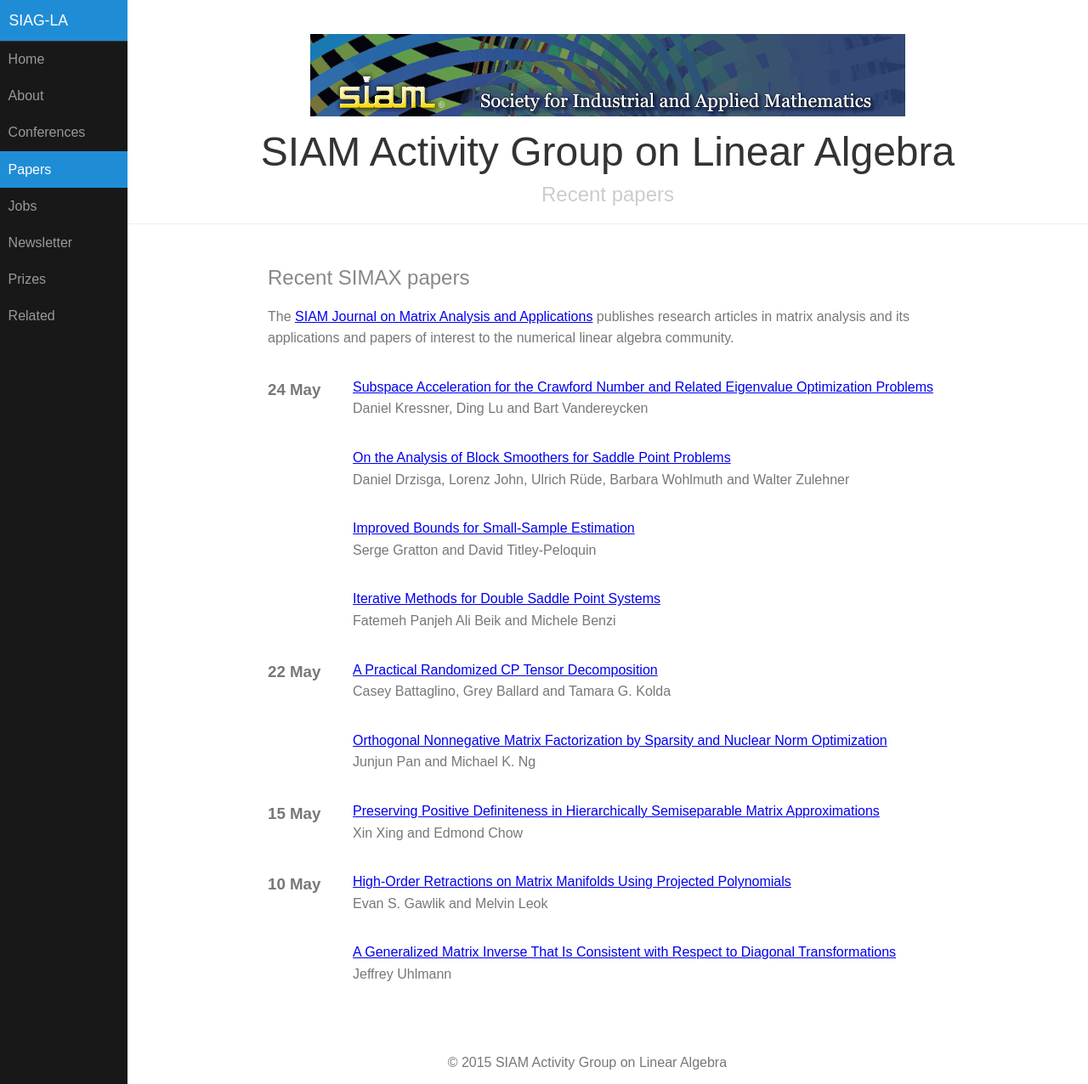
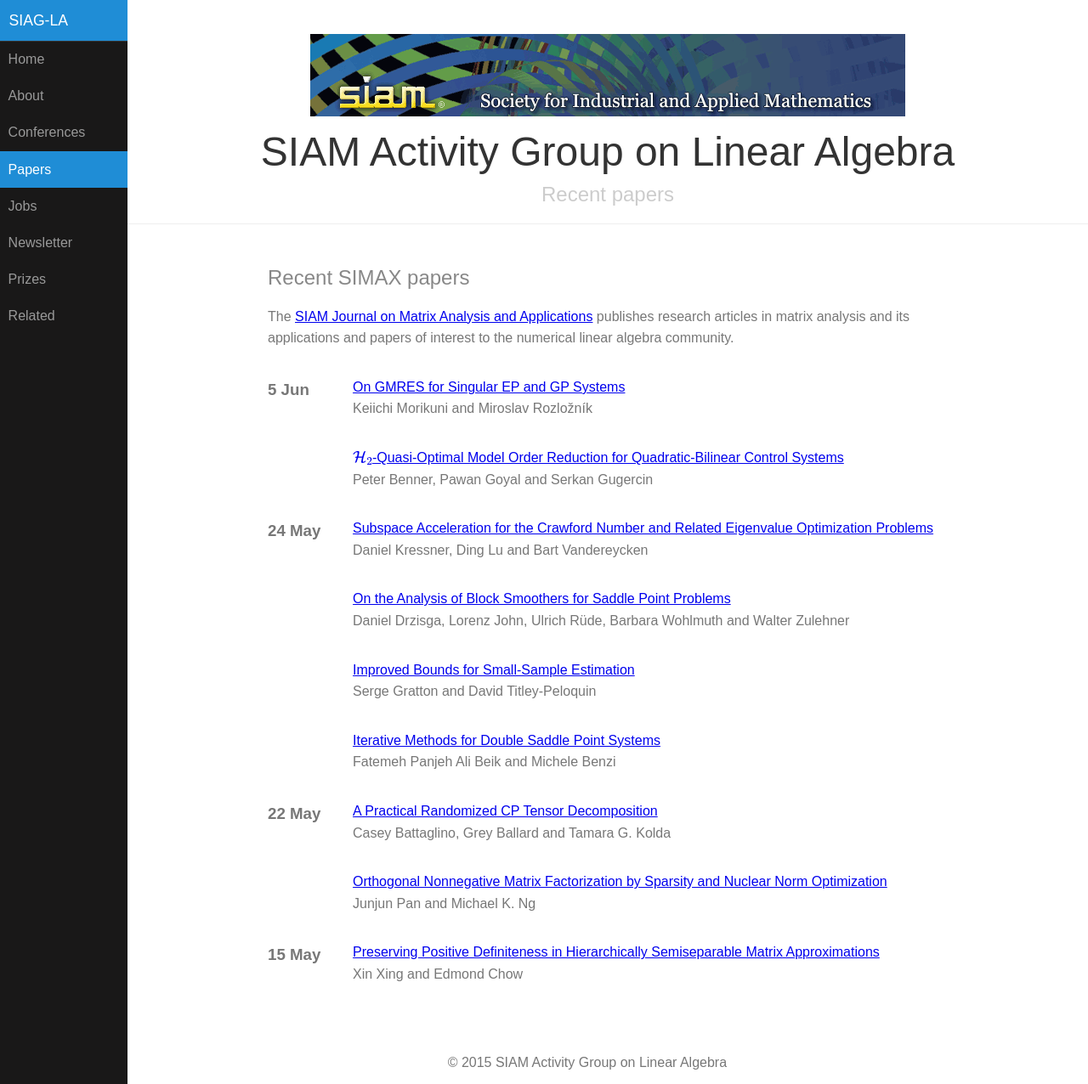
Before and after one commit to dbindel/siagla, a Jekyll site: the page built from simax.html, in a window 1280 px wide and 1276 px high. Shown: the whole window at 85% size. Built offline with Jekyll 4.4.1, drawn with Linux system fonts in a browser that asks for light colours; formulas are drawn with MathJax 3.

Commit message:
Automated updates to simax.yml

```diff
--- a/_data/simax.yml
+++ b/_data/simax.yml
@@ -2917,3 +2917,20 @@
   title: Subspace Acceleration for the Crawford Number and Related Eigenvalue Optimization
     Problems
   volume: '39'
+- authors: Peter Benner, Pawan Goyal and Serkan Gugercin
+  date: '2018-06-05T07:00:00Z'
+  doi: doi:10.1137/16M1098280
+  link: https://epubs.siam.org/doi/abs/10.1137/16M1098280?ai=s7&mi=3ezuvv&af=R
+  pp_end: '1032'
+  pp_start: '983'
+  title: $\mathcal H_2$-Quasi-Optimal Model Order Reduction for Quadratic-Bilinear
+    Control Systems
+  volume: '39'
+- authors: Keiichi Morikuni and Miroslav Rozlo&#382;n&#237;k
+  date: '2018-06-05T07:00:00Z'
+  doi: doi:10.1137/17M1128216
+  link: https://epubs.siam.org/doi/abs/10.1137/17M1128216?ai=s7&mi=3ezuvv&af=R
+  pp_end: '1048'
+  pp_start: '1033'
+  title: On GMRES for Singular EP and GP Systems
+  volume: '39'
```
